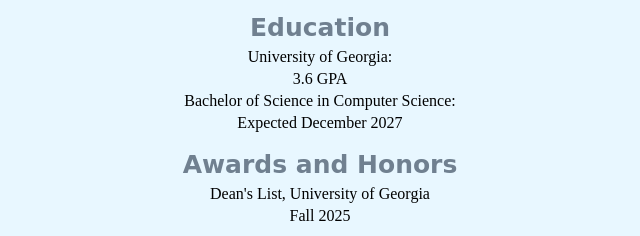
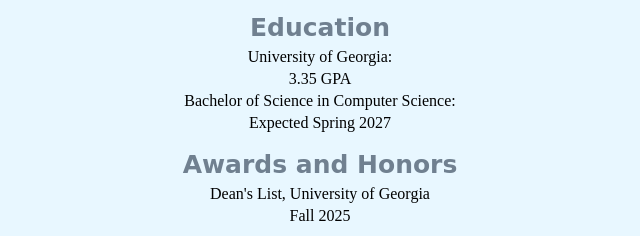
Before and after one commit to nh17593/nathanaelhazard.github.io, a plain HTML site: page index.html in a window 1280 px wide. Shown: the part 564-800 px from the top of the page, 320-960 px from the left. Drawn offline with Linux system fonts and the light colour scheme; a web font is replaced by a local one.

Commit message:
Update education details and refine content
Updated GPA and expected graduation date in the Education section. Adjusted content in various sections for clarity and accuracy.

```diff
--- a/index.html
+++ b/index.html
@@ -27,9 +27,9 @@
         <h3>Education</h3>
         <dl>
             <dt>University of Georgia:</dt>
-            <dd>3.6 GPA</dd>
+            <dd>3.35 GPA</dd>
             <dt>Bachelor of Science in Computer Science:</dt>
-            <dd>Expected December 2027</dd>
+            <dd>Expected Spring 2027</dd>
         </dl>
     </section>
 
```
